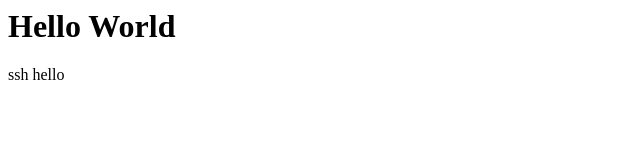
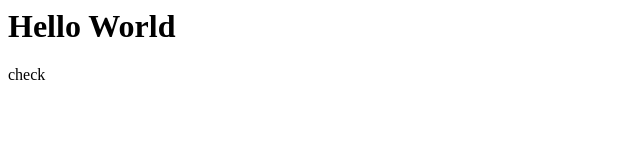
Before and after one commit to JonasVanHoof/DevOpsLab1, a plain HTML site: page index.html in a window 1280 px wide. Shown: the full height of the page, 0-640 px from the left. Drawn offline with Linux system fonts and the light colour scheme.

Commit message:
Update index.html

```diff
--- a/index.html
+++ b/index.html
@@ -1,2 +1,2 @@
 <h1>Hello World</h1>
-<p>ssh hello</p>
+<p>check</p>
```
